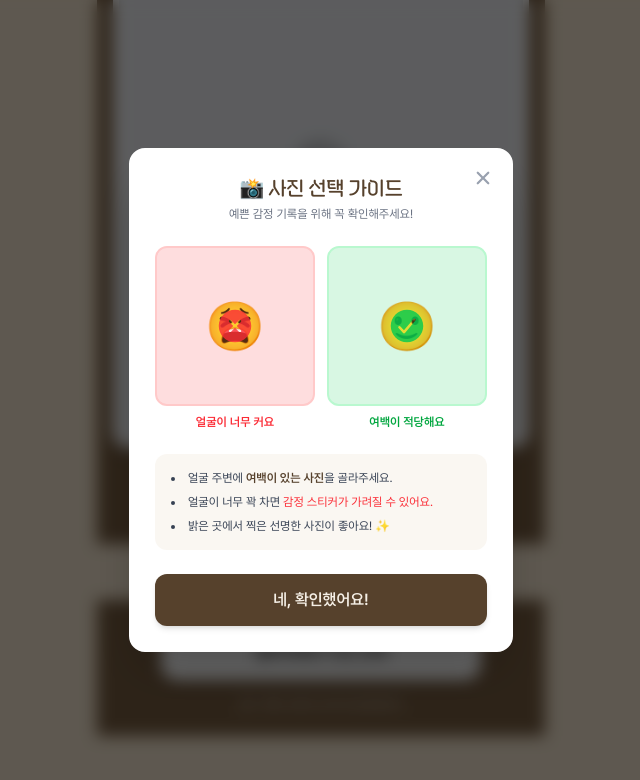
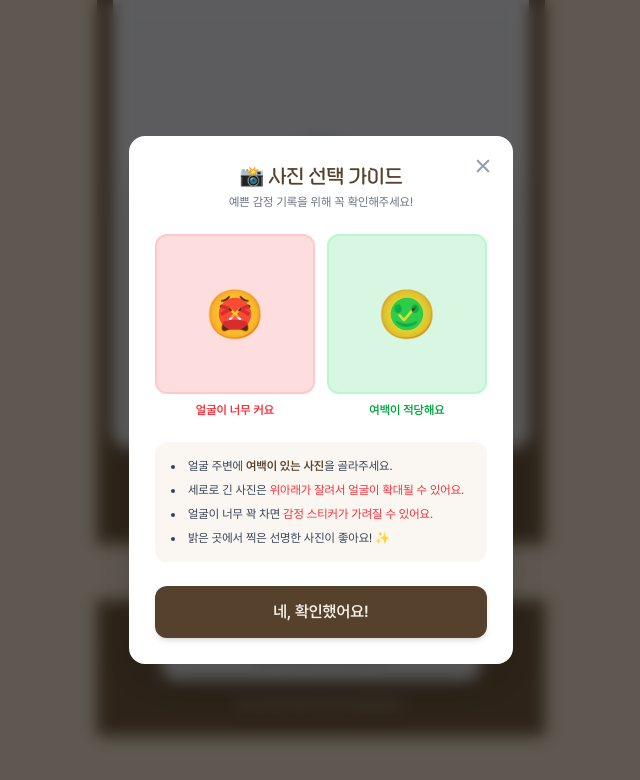
Before and after one commit to OSS-team9/OSS-Frontend, a Next.js app: page /camera in a window 1280 px wide. Both pictures are taken after a click on the button "어떤 사진이 인식이 잘 될까요?". Shown: the part 119-899 px from the top of the page, without its empty margins (319-959 px from the left). Built offline with nearby package versions, Linux system fonts and the light colour scheme; no server answers.

Commit message:
fix:가이드 멘트 수정

```diff
--- a/src/components/common/PhotoGuideModal.tsx
+++ b/src/components/common/PhotoGuideModal.tsx
@@ -77,6 +77,12 @@ export default function PhotoGuideModal({
               을 골라주세요.
             </li>
             <li>
+              세로로 긴 사진은{" "}
+              <span className="text-red-500">
+                위아래가 잘려서 얼굴이 확대될 수 있어요.
+              </span>
+            </li>
+            <li>
               얼굴이 너무 꽉 차면{" "}
               <span className="text-red-500">
                 감정 스티커가 가려질 수 있어요.
```
